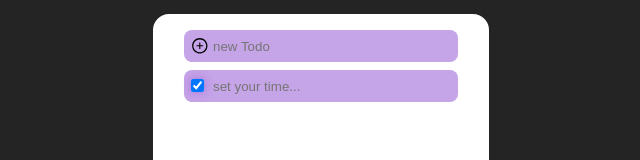
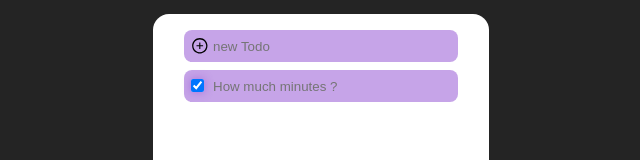
Before and after one commit to Hossein-Haghshenas/fullstack-ToDoList, a React (Create React App) app in the folder client/: page / in a window 1280 px wide. Both pictures are taken after a click on the checkbox 516 px from the left and 291 px from the top of the page. Shown: the part 206-366 px from the top of the page, without its empty margins (319-959 px from the left). Built offline with nearby package versions, Linux system fonts and the light colour scheme.

Commit message:
fix something

```diff
--- a/client/src/components/AddTodo.js
+++ b/client/src/components/AddTodo.js
@@ -68,8 +68,8 @@ const AddTodo = ({ handleNewTodo }) => {
           <input
             type="number"
             className="todo-input todo-timer-input"
-            placeholder="set your time... "
-            onChange={(e) => setNewTodoTime(e.target.value)}
+            placeholder="How much minutes ? "
+            onChange={(e) => setNewTodoTime(e.target.value * 60)}
             style={visible}
           />
         </section>
--- a/client/src/components/UpdateTodo.js
+++ b/client/src/components/UpdateTodo.js
@@ -1,5 +1,4 @@
 import { useState } from "react";
-import { nanoid } from "nanoid";
 import { useNavigate } from "react-router-dom";
 import { Modal, Button, Text, Input } from "@nextui-org/react";
 import { MdEdit } from "react-icons/md";
@@ -23,7 +22,6 @@ const UpdateTodo = ({ todoId, text }) => {
 
   const editHandler = (id) => {
     const addNewTodo = {
-      id: nanoid(),
       text: newTodo,
     };
     updateTodos(id, addNewTodo);
```
